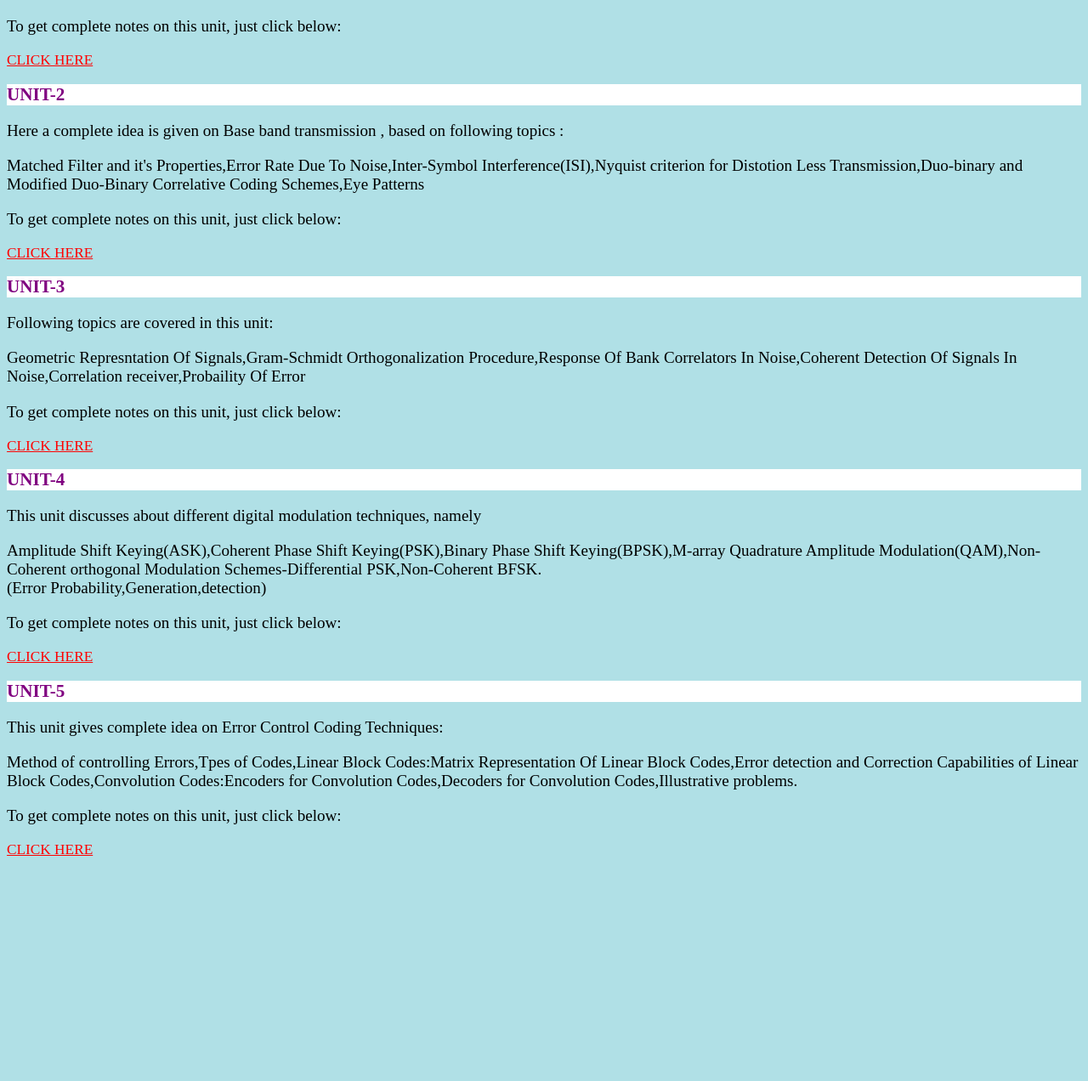
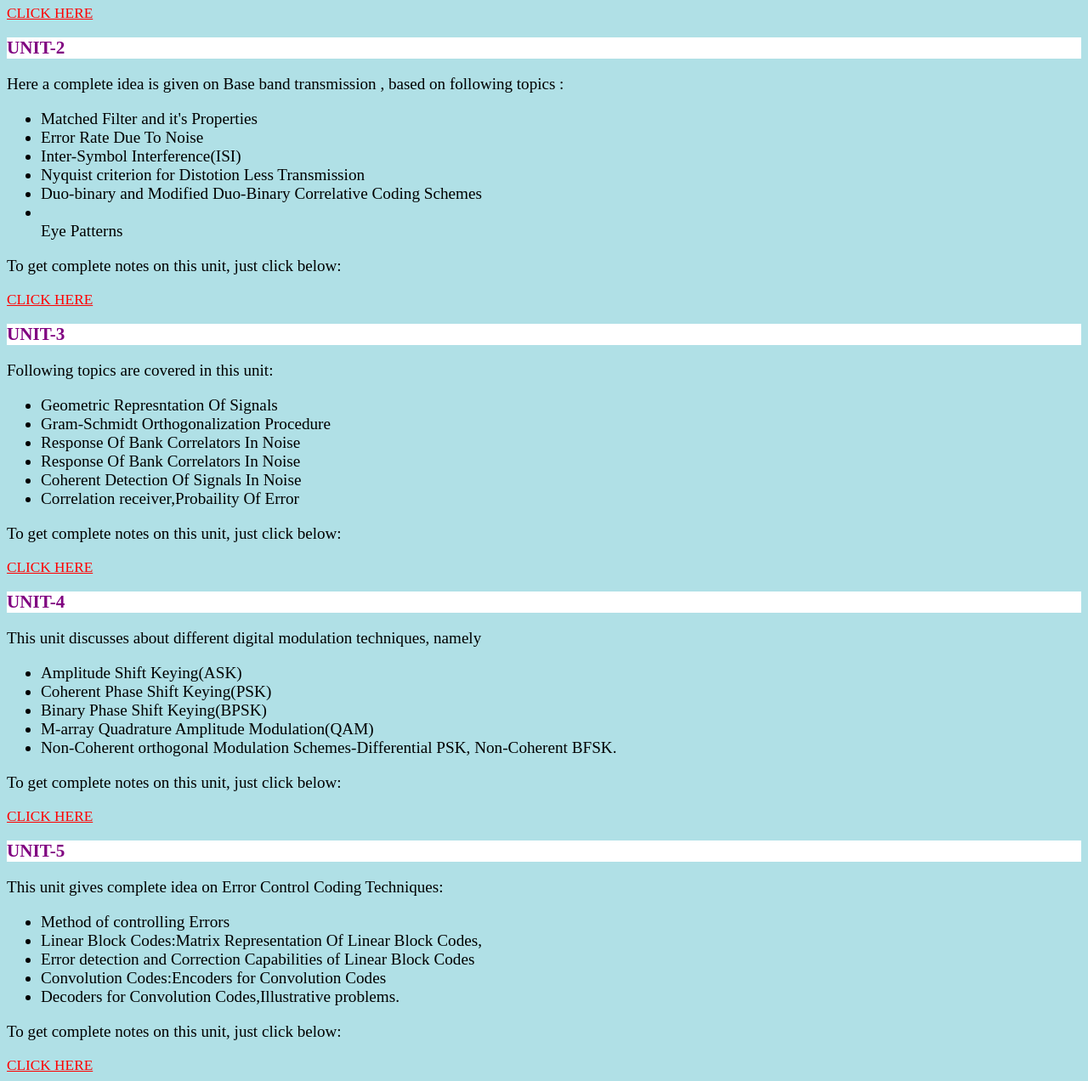
Before and after one commit to mukkalaanupriya/Digital-Communications, a plain HTML site: page index.html in a window 1280 px wide. Shown: the part 651-1923 px from the top of the page at 85% size. Before the commit the page ends 1669 px from the top, so only its background shows below. Drawn offline with Linux system fonts and the light colour scheme.

Commit message:
Update index.html

```diff
--- a/index.html
+++ b/index.html
@@ -22,7 +22,6 @@
 <br/>
 
 <div>
-<br/>
 <p>Digital communications is explained in following five units:</p>
 
 
@@ -42,7 +41,6 @@
 <h2>UNIT-1</h2>
 
 <P>This unit gives a complete summary about following topics:</p>
-<br/>
 
 <ul>
      <li>Sampling,Quantization,Quantization noise</li>
@@ -69,7 +67,14 @@
 
 <P>Here a complete idea is given on Base band transmission , based on following topics :</p>
 
-<p>Matched Filter and it's Properties,Error Rate Due To Noise,Inter-Symbol Interference(ISI),Nyquist criterion for Distotion Less Transmission,Duo-binary and Modified Duo-Binary Correlative Coding Schemes,Eye Patterns</p>
+<ul>
+      <li>Matched Filter and it's Properties</li>
+      <li>Error Rate Due To Noise</li>
+      <li>Inter-Symbol Interference(ISI)</li>
+      <li>Nyquist criterion for Distotion Less Transmission</li>
+      <li>Duo-binary and Modified Duo-Binary Correlative Coding Schemes</li>
+      <li></li>Eye Patterns</li>
+</ul>
 
 <p>To get complete notes on this unit, just click below:</p>
 
@@ -83,7 +88,14 @@
 
 <P>Following topics are covered in this unit:</p>
 
-<p>Geometric Represntation Of Signals,Gram-Schmidt Orthogonalization Procedure,Response Of Bank Correlators In Noise,Coherent Detection Of Signals In Noise,Correlation receiver,Probaility Of Error </p>
+<ul>
+      <li>Geometric Represntation Of Signals</li>
+      <li>Gram-Schmidt Orthogonalization Procedure</li>
+      <li>Response Of Bank Correlators In Noise</li>
+      <li>Response Of Bank Correlators In Noise</li>
+      <li>Coherent Detection Of Signals In Noise</li>
+      <li>Correlation receiver,Probaility Of Error</li>
+</ul>
 
 <p>To get complete notes on this unit, just click below:</p>
 
@@ -97,8 +109,14 @@
 
 <P>This unit discusses about different digital modulation techniques, namely</p>
 
-<p>Amplitude Shift Keying(ASK),Coherent Phase Shift Keying(PSK),Binary Phase Shift Keying(BPSK),M-array Quadrature Amplitude Modulation(QAM),Non-Coherent orthogonal Modulation Schemes-Differential PSK,Non-Coherent BFSK.</br>
-(Error Probability,Generation,detection)</p>
+<ul>
+      <li>Amplitude Shift Keying(ASK)</li>
+      <li>Coherent Phase Shift Keying(PSK)</li>
+      <li>Binary Phase Shift Keying(BPSK)</li>
+      <li>M-array Quadrature Amplitude Modulation(QAM)</li>
+      <li>Non-Coherent orthogonal Modulation Schemes-Differential PSK,  Non-Coherent BFSK.</li>
+
+</ul>
 
 <p>To get complete notes on this unit, just click below:</p>
 
@@ -112,7 +130,13 @@
 
 <P>This unit gives complete idea on Error Control Coding Techniques:</p>
 
-<p>Method of controlling Errors,Tpes of Codes,Linear Block Codes:Matrix Representation Of Linear Block Codes,Error detection and Correction Capabilities of Linear Block Codes,Convolution Codes:Encoders for Convolution Codes,Decoders for Convolution Codes,Illustrative problems.</p>
+<ul>
+      <li>Method of controlling Errors</li>
+      <li>Linear Block Codes:Matrix Representation Of Linear Block Codes,</li>
+      <li>Error detection and Correction Capabilities of Linear Block Codes</li>
+      <li>Convolution Codes:Encoders for Convolution Codes</li>
+      <li>Decoders for Convolution Codes,Illustrative problems.</li>
+</ul>
 
 <p>To get complete notes on this unit, just click below:</p>
 
```
